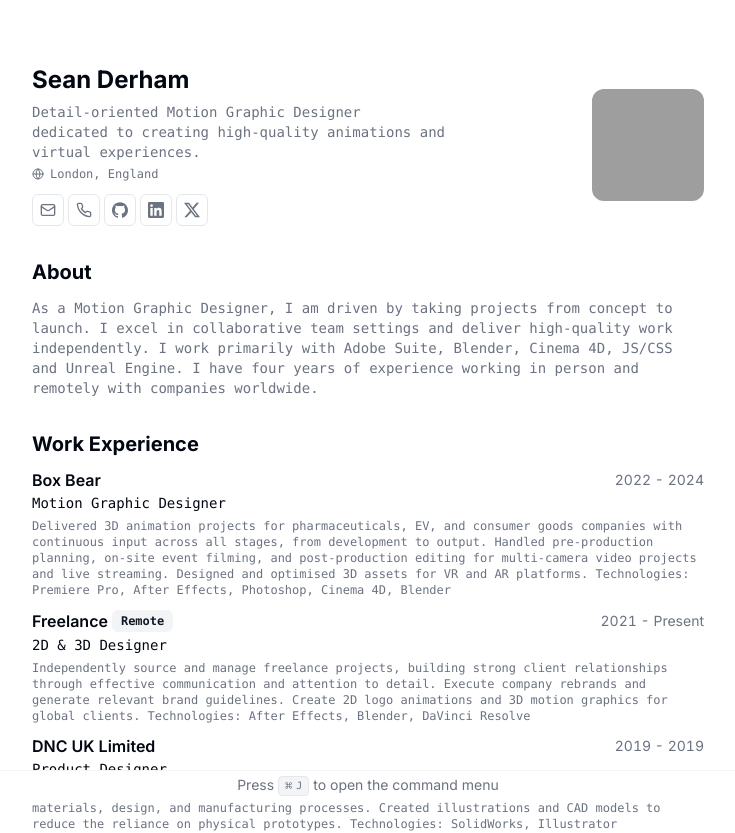
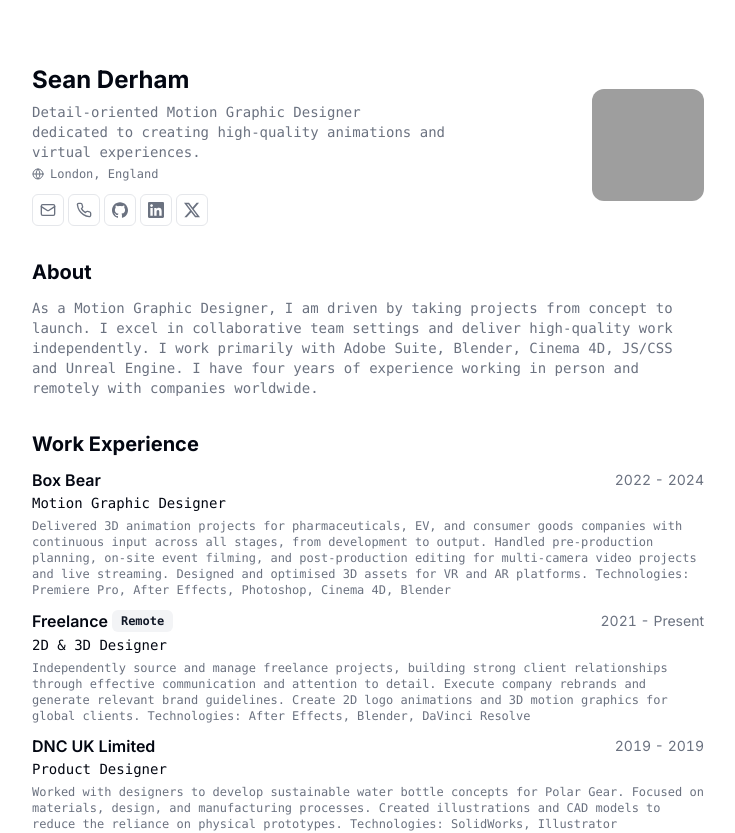
Before and after one commit to seanderham1/cv-section, a Next.js app: page / in a window 1280 px wide. Shown: the top 833 px of the page, without its empty margins (272-1007 px from the left). Built offline with nearby package versions, Linux system fonts and the light colour scheme; grey boxes are pictures that could not be loaded.

Commit message:
Remove CMD+J banner prompt

```diff
--- a/src/app/page.tsx
+++ b/src/app/page.tsx
@@ -200,7 +200,7 @@ export default function Page() {
         </Section>
       </section>
 
-      <CommandMenu
+      {/*<CommandMenu
         links={[
           {
             url: RESUME_DATA.personalWebsiteUrl,
@@ -211,7 +211,7 @@ export default function Page() {
             title: socialMediaLink.name,
           })),
         ]}
-      />
+      />*/}
     </main>
   );
 }
```
